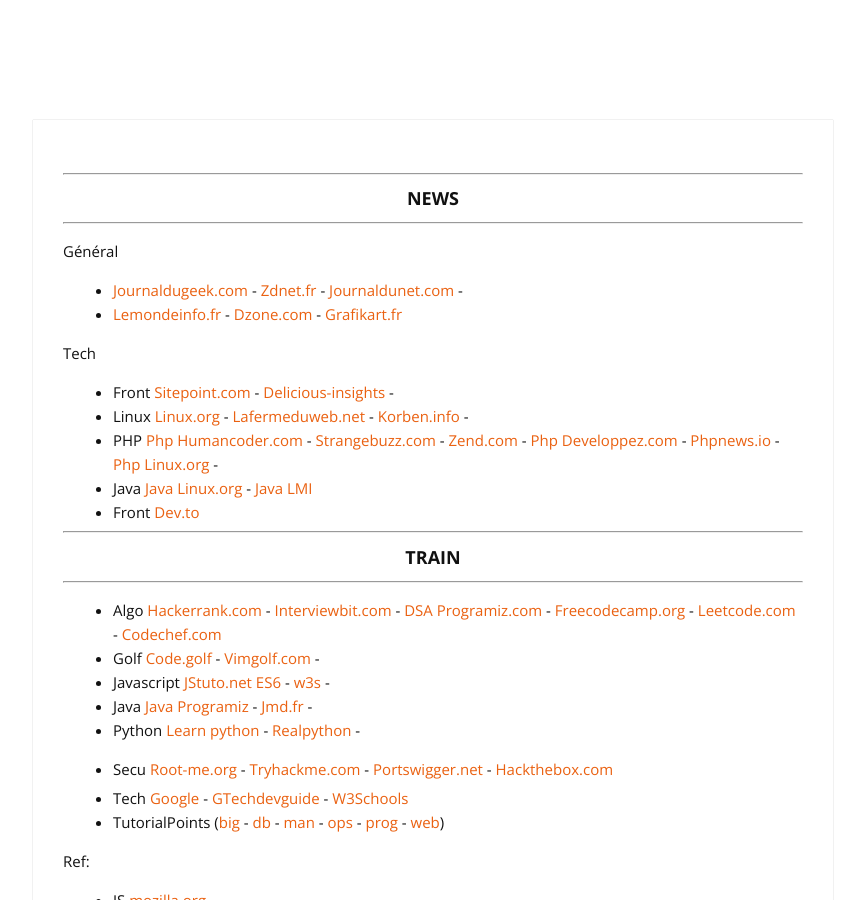
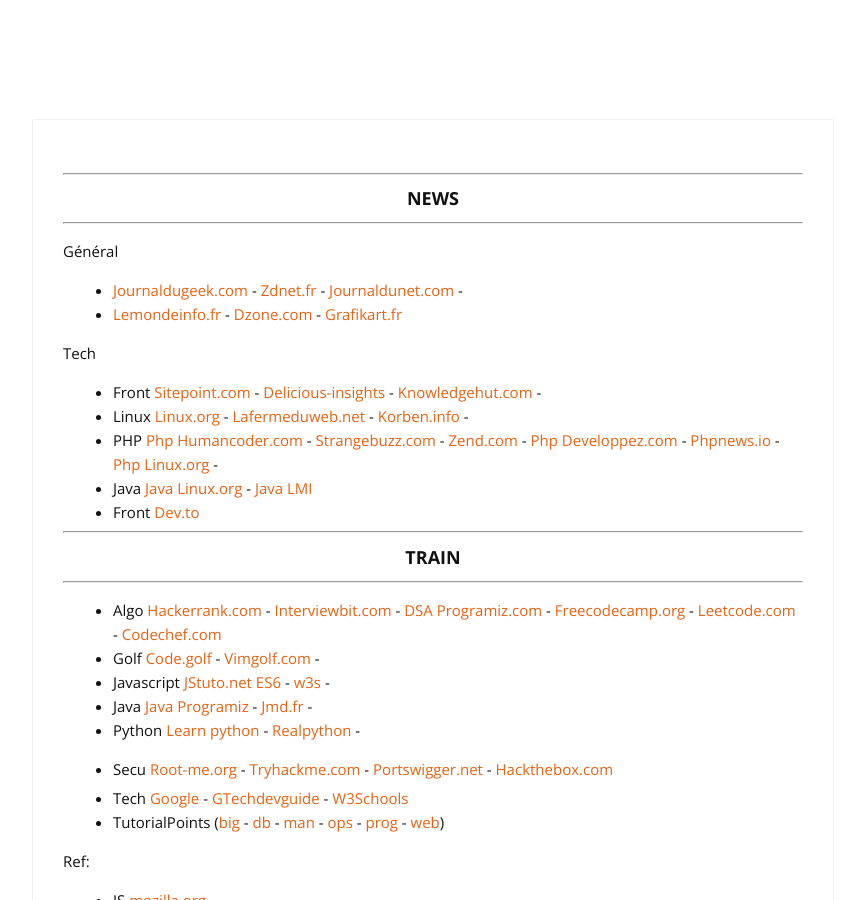
Before and after one commit to cylmat/cylmat.github.io, a Jekyll site: the page built from _pages/USEFUL.md, in a window 1280 px wide and 900 px high. Shown: the whole window, without its empty margins (207-1072 px from the left). Built offline with Jekyll 4.4.1, drawn with Linux system fonts in a browser that asks for light colours; nearby versions of some CDN libraries.

Commit message:
Update USEFUL.md

```diff
--- a/_pages/USEFUL.md
+++ b/_pages/USEFUL.md
@@ -13,7 +13,7 @@
 * [Lemondeinfo.fr](https://www.lemondeinformatique.fr/internet-et-e-business-11.html) - [Dzone.com](https://dzone.com/web-development-programming-tutorials-tools-news) - [Grafikart.fr](https://grafikart.fr/blog)
 
 Tech
-* Front [Sitepoint.com](https://www.sitepoint.com) - [Delicious-insights](https://delicious-insights.com/fr/articles-et-tutos/) -
+* Front [Sitepoint.com](https://www.sitepoint.com) - [Delicious-insights](https://delicious-insights.com/fr/articles-et-tutos/) - [Knowledgehut.com](https://www.knowledgehut.com/blog/category/web-development) -
 * Linux [Linux.org](https://linuxfr.org) - [Lafermeduweb.net](https://www.lafermeduweb.net) - [Korben.info](https://korben.info) -
 * PHP [Php Humancoder.com](https://news.humancoders.com/t/php) - [Strangebuzz.com](https://www.strangebuzz.com/fr) - [Zend.com](https://www.zend.com/blog) -
 [Php Developpez.com](https://php.developpez.com) - [Phpnews.io](https://phpnews.io) - [Php Linux.org](https://linuxfr.org/sections/php) -
```
